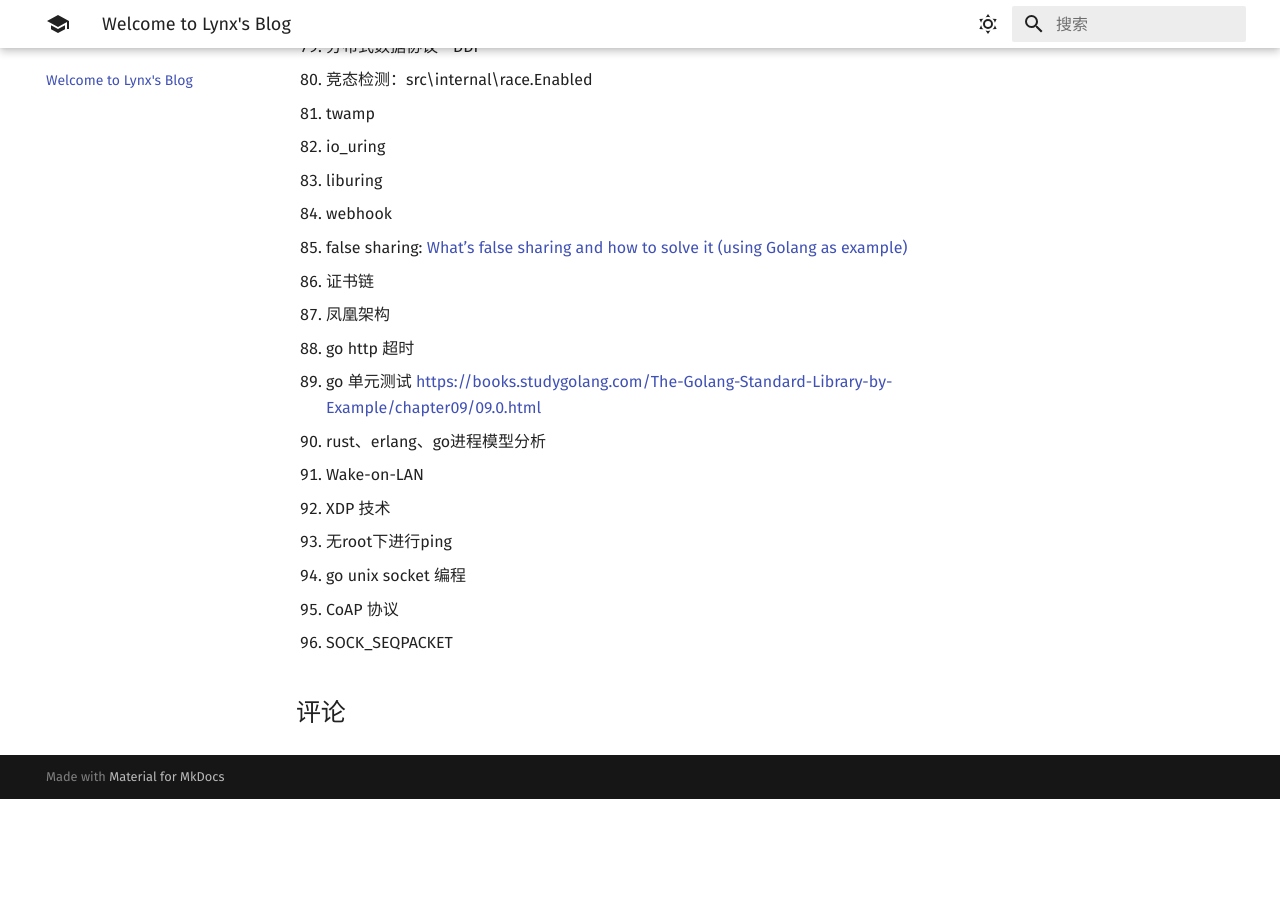
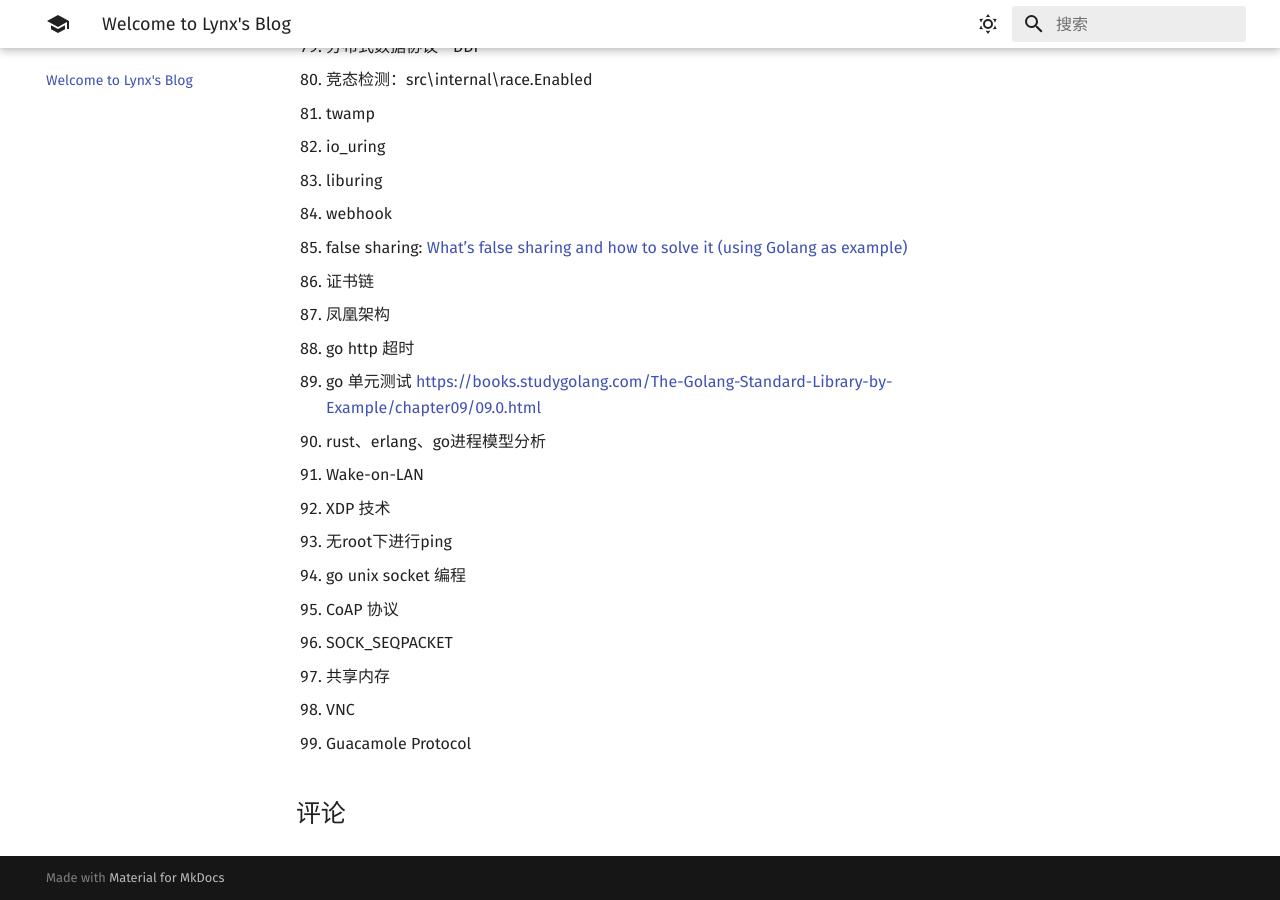
Before and after one commit to 1314liuwei/blog, an MkDocs documentation site: the page built from docs/index.md, in a window 1280 px wide and 900 px high, scrolled down 2857 px. Built offline with MkDocs 1.6.1 and Material for MkDocs 9.7.7, drawn with Linux system fonts in a browser that asks for light colours; comment, search, counter and statistics services are not loaded; before the commit the page ends 3656 px from its top, so only the background shows below that.

Commit message:
2023/11/06 周一

```diff
--- a/docs/index.md
+++ b/docs/index.md
@@ -98,3 +98,6 @@
 94. go unix socket 编程
 95. CoAP 协议
 93.  SOCK_SEQPACKET
+93.  共享内存
+93.  VNC
+93.  Guacamole Protocol
```
